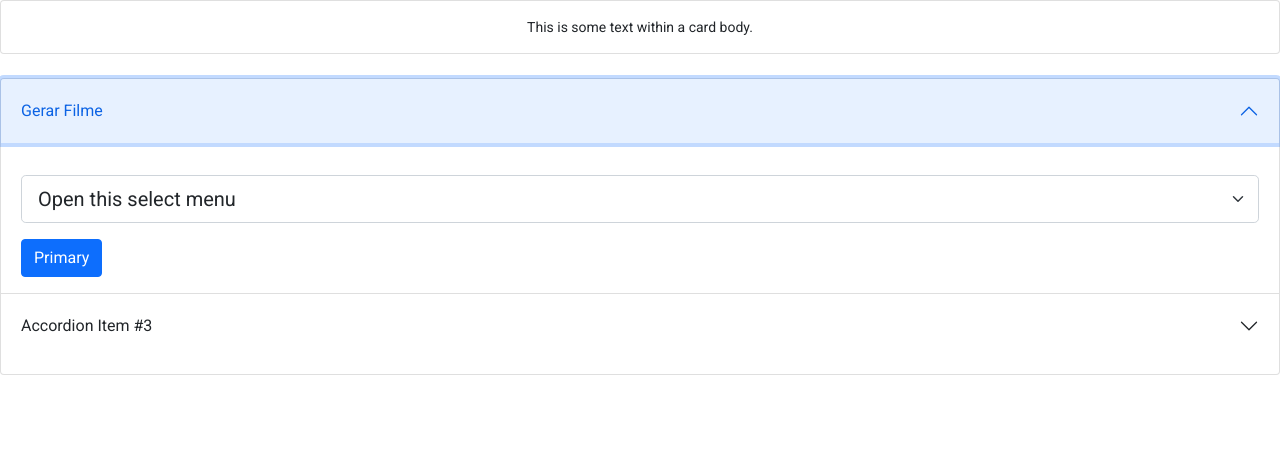
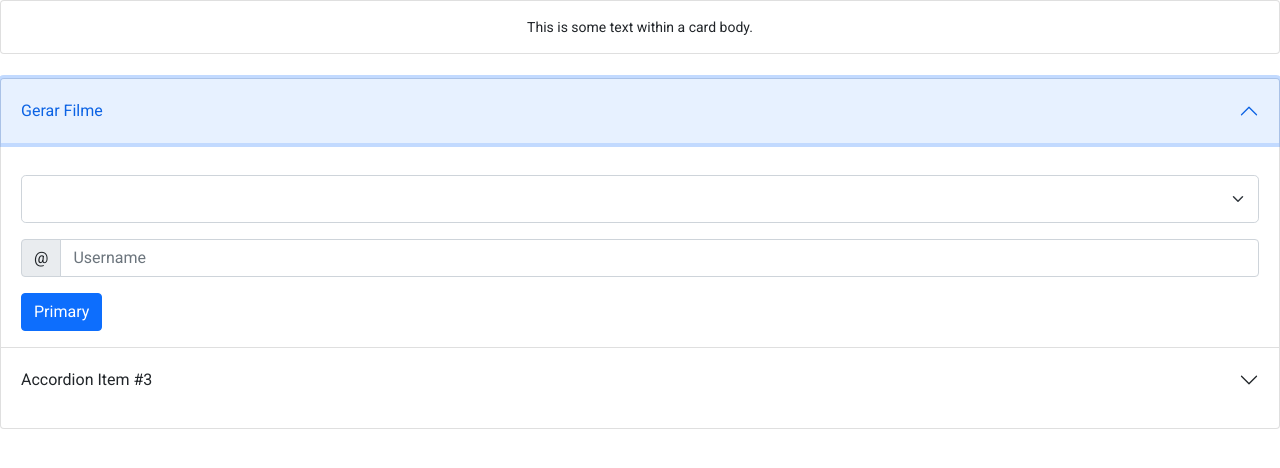
Before and after one commit to andersonribeiro96/filminho, an Angular app: page / in a window 1280 px wide. Both pictures are taken after a click on the button "Gerar Filme". Shown: the top 468 px of the page. Built offline with nearby package versions, Linux system fonts and the light colour scheme.

Commit message:
Adicionando services de filme

```diff
--- a/src/app/app.component.ts
+++ b/src/app/app.component.ts
@@ -1,5 +1,7 @@
 import {Component, OnInit} from '@angular/core';
 import {NoiteService} from "./services/noite.service";
+import {FilmeService} from "./services/filme.service";
+import {Filme} from "./model/filme";
 
 @Component({
   selector: 'app-root',
@@ -10,15 +12,29 @@ import {NoiteService} from "./services/noite.service";
 
 export class AppComponent implements OnInit{
 
-  constructor(private noiteServices:NoiteService) {
+  teste : any;
+  ano: any;
+  filme:Filme
+
+  constructor(private noiteServices:NoiteService, private filmeServices: FilmeService) {
+    this.filme = new Filme();
   }
 
   ngOnInit(): void {
   }
 
-  // gerarNoite(){
-  //   this.noiteServices.gerarNoite("28","2019").subscribe(value => console.log(value))
-  // }
+
+  gerarFilme(){
+    this.filmeServices.gerarFilme(this.teste.toString(), this.ano.toString()).subscribe(value => {
+      this.filme = value;
+      console.log(this.filme.nome);
+    });
+  }
+
+  gerarNovoFilme(){
+    this.filme = new Filme();
+  }
+
 
 
 }
--- a/src/app/inicial.html
+++ b/src/app/inicial.html
@@ -13,17 +13,41 @@
                 Gerar Filme
             </button>
         </h2>
-        <div id="collapseTwo" class="accordion-collapse collapse" aria-labelledby="headingTwo" data-bs-parent="#accordionExample">
-            <div class="accordion-body">
-                <select class="form-select form-select-lg mb-3" aria-label=".form-select-lg example">
-                    <option selected>Open this select menu</option>
-                    <option value="1">One</option>
-                    <option value="2">Two</option>
-                    <option value="3">Three</option>
+        <div id="collapseTwo" class="accordion-collapse collapse" aria-labelledby="headingTwo" data-bs-parent="#accordionExample" >
+            <div class="accordion-body" *ngIf="filme.link == null">
+                <select class="form-select form-select-lg mb-3" aria-label=".form-select-lg example" [(ngModel)]="teste">
+                    <option value="28">Action</option>
+                    <option value="12">Adventure</option>
+                    <option value="35">Comedy</option>
                 </select>
-                <button type="button" class="btn btn-primary">Primary</button>
+                <div class="input-group">
+                    <span class="input-group-text" id="basic-addon1">@</span>
+                    <input type="number" min="1960" max="2021" value="2016" class="form-control" placeholder="Username" aria-label="Username" aria-describedby="basic-addon1" [(ngModel)]="ano">
+                </div>
+                <button type="button" (click)="gerarFilme()" class="btn btn-primary mt-3">Primary</button>
             </div>
+
+            <div class="accordion-body" *ngIf="filme.link != null">
+                <div>
+                    <p><b>{{filme.nome}}</b></p>
+                </div>
+                <div>
+                    <button type="button" class="btn btn-warning"><a href="{{filme.link}}" target="_blank">Onde Assistir ?</a></button>
+                </div>
+                <div>
+                    <button type="button" (click)="gerarNovoFilme()" class="btn btn-primary mt-3">Gerar novo Filme</button>
+                </div>
+            </div>
+
         </div>
+
+
+
+
+
+
+
+
     </div>
     <div class="accordion-item">
         <h2 class="accordion-header" id="headingThree">
--- /dev/null
+++ b/src/app/model/filme.ts
@@ -0,0 +1,10 @@
+export class Filme {
+
+    constructor(nome?: string, link?: string) {
+        this.nome = nome;
+        this.link = link;
+    }
+
+    nome:string | undefined;
+    link:string | undefined;
+}
--- /dev/null
+++ b/src/app/services/filme.service.ts
@@ -0,0 +1,16 @@
+import { Injectable } from '@angular/core';
+import {HttpClient} from "@angular/common/http";
+import {Observable} from "rxjs";
+
+@Injectable({
+  providedIn: 'root'
+})
+export class FilmeService {
+
+  constructor(private http:HttpClient) { }
+
+  gerarFilme(genero:string, ano:string) : Observable<any> {
+    let URL = "https://films-random.herokuapp.com/filmes/discovery/year/"
+    return this.http.get<any>(URL.concat(genero)+"/".concat(ano))
+  }
+}
```
Also changed, not shown: src/app/app.module.ts (+5 -2 lines).
